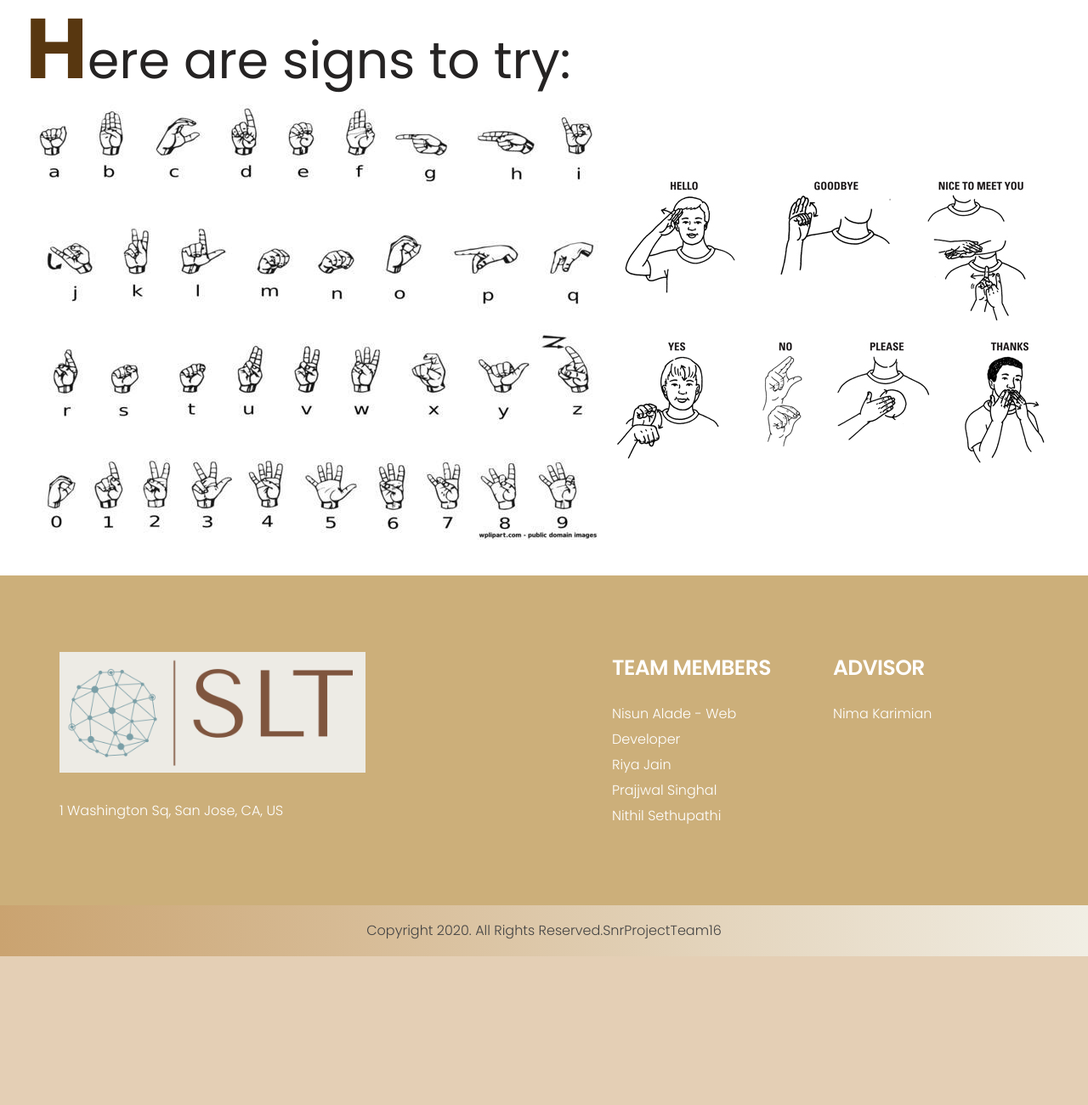
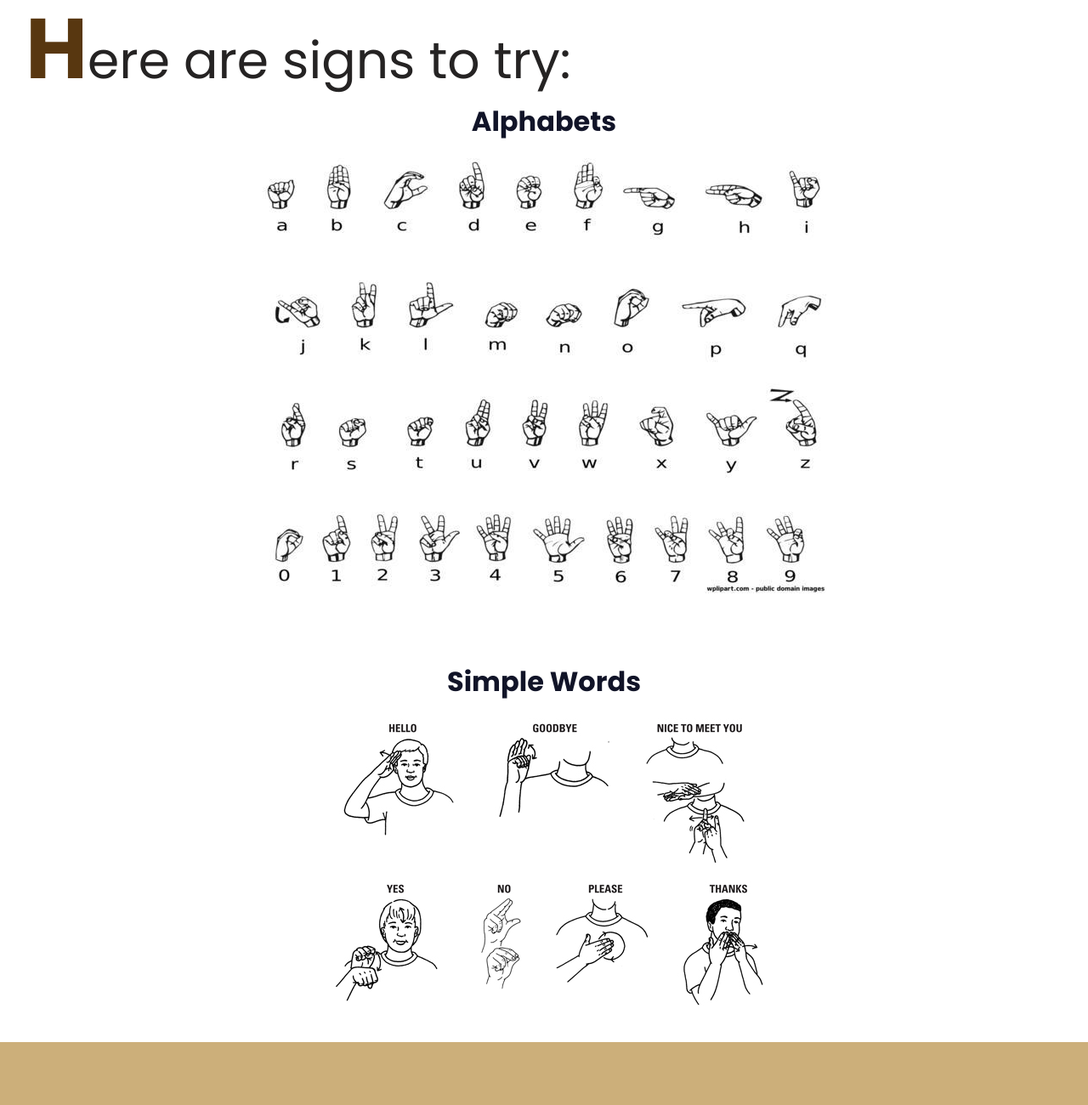
Before and after one commit to aladenisun/VideoChatAppProj, a website: page views/signs.html in a window 1280 px wide. Shown: the part 220-1520 px from the top of the page at 85% size. Before the commit the page ends 1345 px from the top, so only its background shows below. Drawn offline with Linux system fonts and the light colour scheme; files whose address does not match are found by name.

Commit message:
signs layout

```diff
--- a/views/signs.html
+++ b/views/signs.html
@@ -100,15 +100,29 @@
             </div>
             <div class="row center">
                <div class="column">
+                  <h1> Alphabets </h1>
                   <img class= "right" src="images/ASL.png" alt="Signs" />
                </div>
-               <div class="column">
+               <br>
+               <br>
+               <br>
+               <br>
+               <!-- <div class="column">
                   <br>
                   <br>
                   <br>
                   <br>
                   <img class= "right" src="images/easyWords.jpg" alt="Signs" />
-               </div>
+               </div> -->
+         </div>
+         <br>
+         <br>
+         <br>
+         <br>
+         <h1> Simple Words </h1>
+         <div class="row center">
+
+            <img class= "right" src="images/easyWords.jpg" alt="Signs" />
          </div>
           </div>
           <br>
```
Also changed, not shown: views/images/blackLine.jpg (added).
